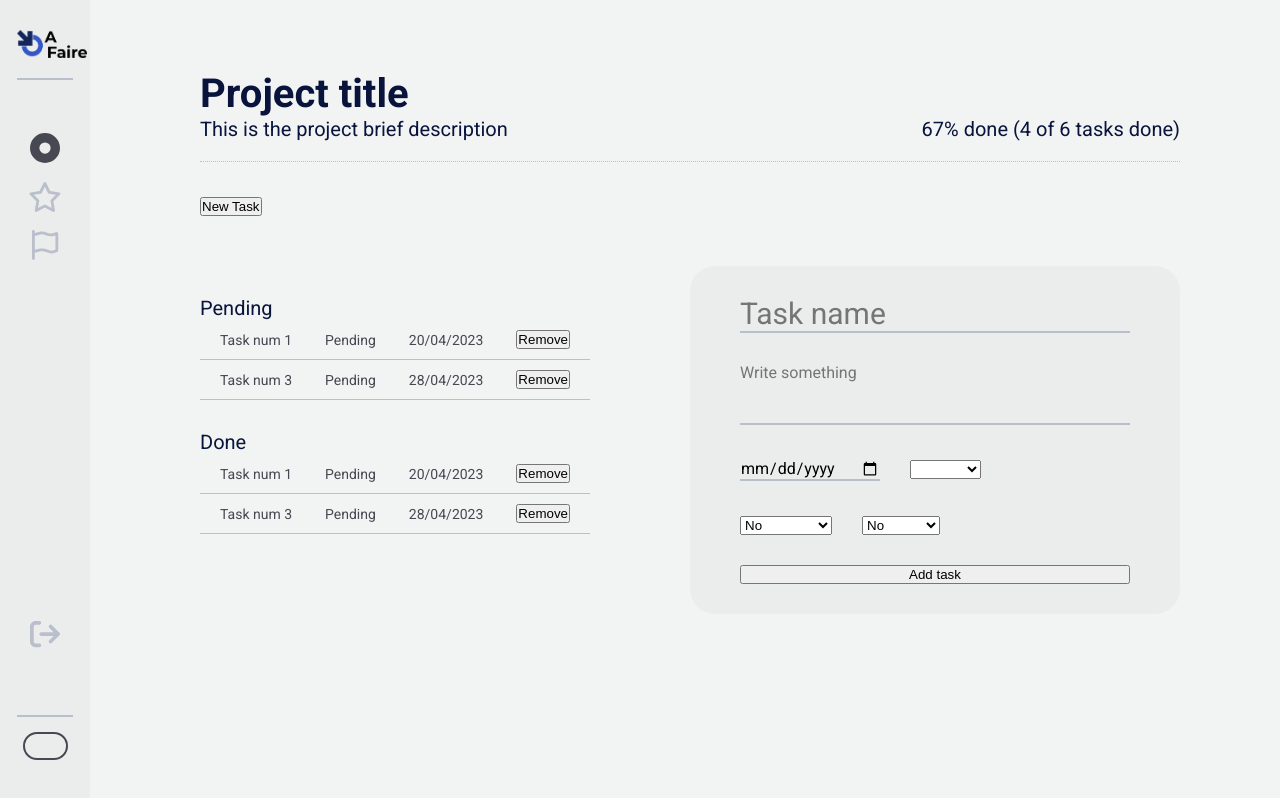
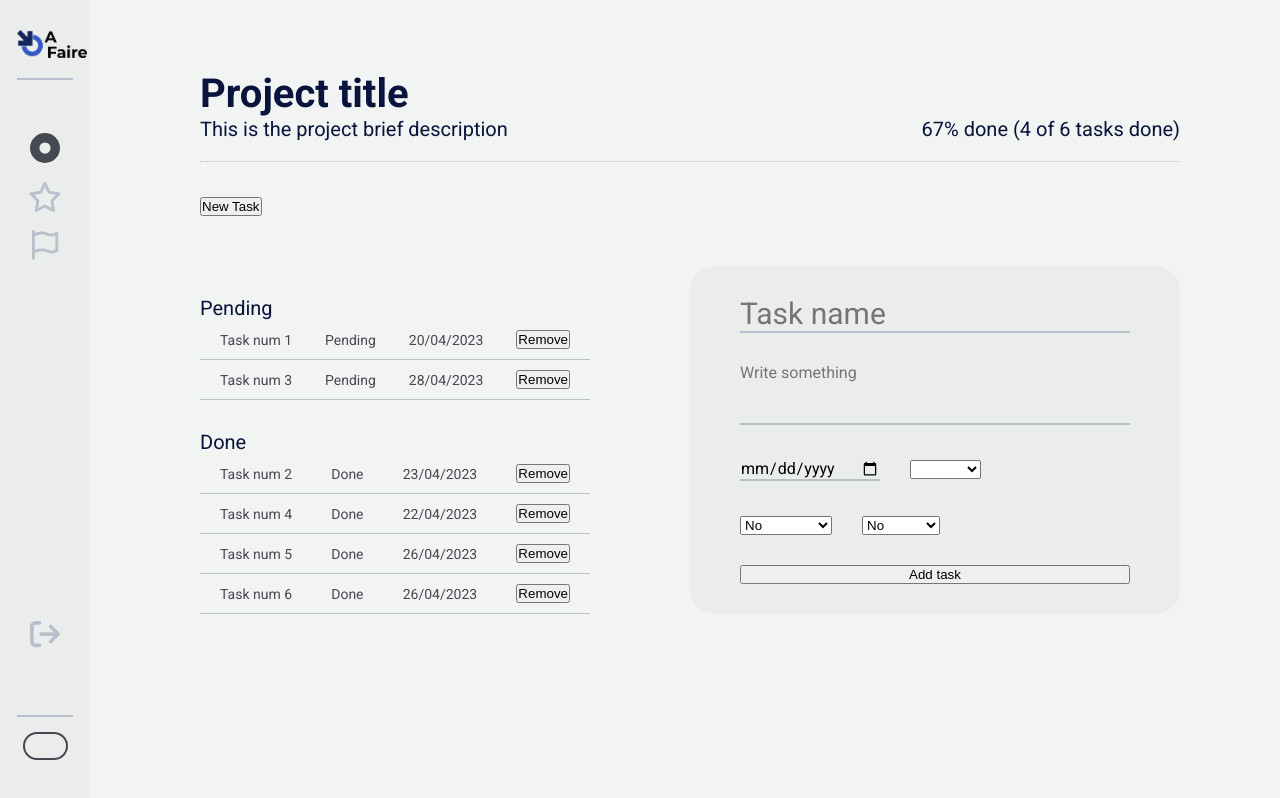
Before and after one commit to annalemonbcn/final-project, a Vue app: page /task/add-task in a window 1280 px wide. Built offline with nearby package versions, Linux system fonts and the light colour scheme.

Commit message:
Add tasks first working

```diff
--- a/src/components/Workspace/TaskContGrouperComp.vue
+++ b/src/components/Workspace/TaskContGrouperComp.vue
@@ -10,11 +10,6 @@ import TaskContainer from './TaskContainerComp.vue';
 
 export default {
   name: 'TasksGrouper',
-  data() {
-    return {
-
-    }
-  },
   components: {
     TaskContainer,
   }
--- a/src/components/Workspace/TaskContainerComp.vue
+++ b/src/components/Workspace/TaskContainerComp.vue
@@ -2,7 +2,7 @@
   <div class="task-container">
     <p>{{ title }}</p>
     <TaskComp
-      v-for="(task, index) in pendingTasks"
+      v-for="(task, index) in tasksFiltered"
       :key="index"
       :title="task.title"
       :status="task.status"
@@ -38,9 +38,13 @@ export default {
   },
   created(){
     if(this.status === 'Pending'){
-      this.tasksFiltered = this._getPendingTasks();
+      this._getPendingTasks();
+      this.tasksFiltered = this.pendingTasks;
+      console.log(this.tasksFiltered);
     } else if (this.status === 'Done'){
-      this.tasksFiltered = this._getDoneTasks();
+      this._getDoneTasks();
+      this.tasksFiltered = this.doneTasks;
+      console.log(this.tasksFiltered);
     }
   },
   props: {
--- a/src/stores/tasks.js
+++ b/src/stores/tasks.js
@@ -78,11 +78,11 @@ export default defineStore('tasks', {
     },
     _getPendingTasks(){
       this.pendingTasks = this.tasks.filter(task => task.status === 'Pending');
-      return this.tasks.filter(task => task.status === 'Pending');
+      // return this.tasks.filter(task => task.status === 'Pending');
     },
     _getDoneTasks(){
       this.doneTasks = this.tasks.filter(task => task.status === 'Done');
-      return this.tasks.filter(task => task.status === 'Done');
+      // return this.tasks.filter(task => task.status === 'Done');
     },
     _getfavouritesTasks(){
       return this.tasks.filter(task => task.favourites === true);
@@ -94,10 +94,12 @@ export default defineStore('tasks', {
       return this.tasks.length;
     },
     _getPendingTasksCount(){
-      return this._getPendingTasks().length;
+      this._getPendingTasks();
+      return this.pendingTasks.length;
     },
     _getDoneTasksCount(){
-      return this._getDoneTasks().length;
+      this._getDoneTasks();
+      return this.doneTasks.length;
     },
     _getFavouritesTasksCount(){
       return this._getfavouritesTasks().length;
--- a/src/views/AddTaskView.vue
+++ b/src/views/AddTaskView.vue
@@ -61,7 +61,6 @@ export default {
       this._addTask(this.task);
       // Reset fields
       this._reset();
-      this._getPendingTasks();
       console.log(this.tasks);
     },
     _reset(){
```
